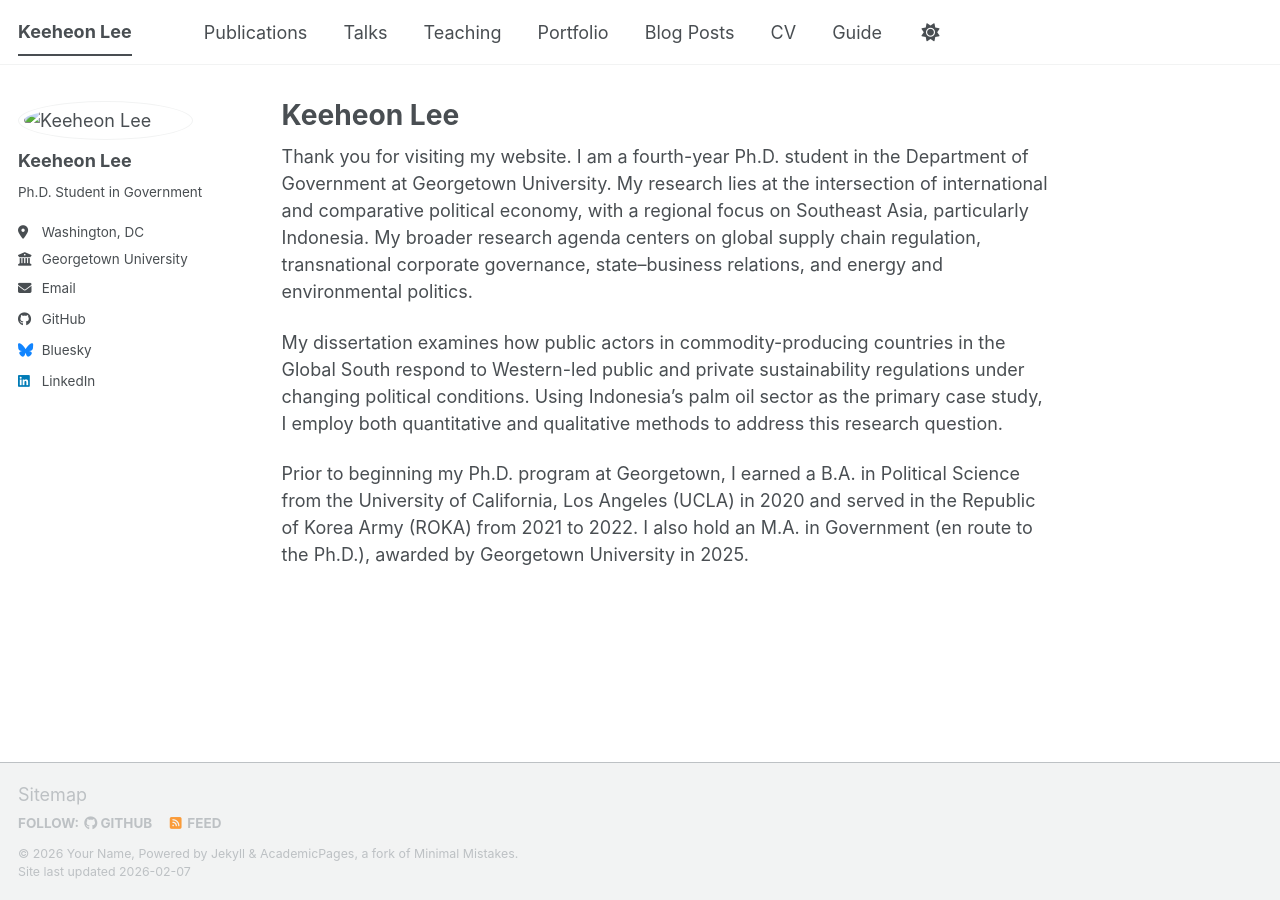
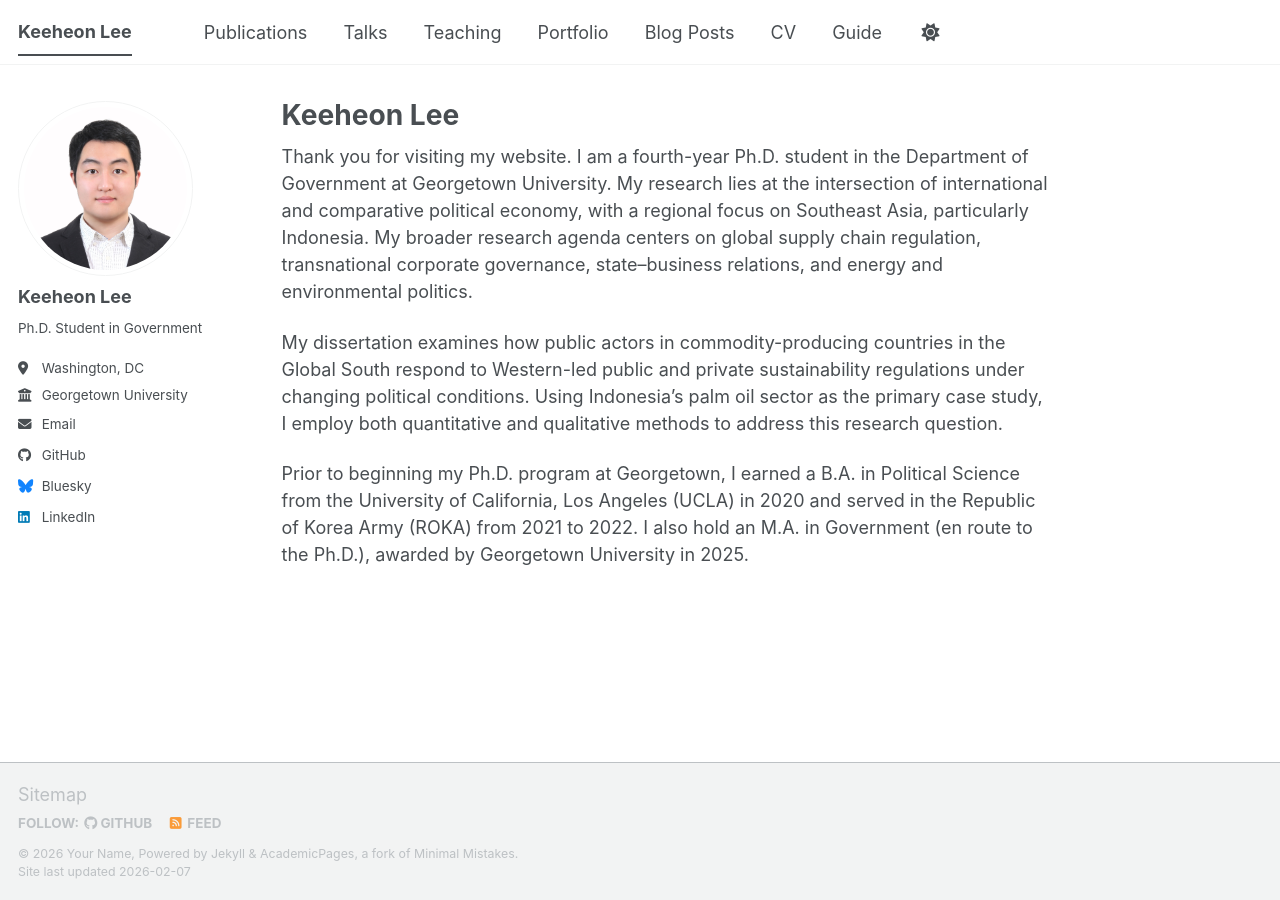
Before and after one commit to keeheon-lee/keeheon-lee.github.io, a Jekyll site: the page built from _pages/about.md, in a window 1280 px wide. Built offline with Jekyll 4.4.1, drawn with Linux system fonts in a browser that asks for light colours; a script bundle is joined from its source files by our own code; library files that are not in the unit come from our copies.

Commit message:
Update _config.yml

```diff
--- a/_config.yml
+++ b/_config.yml
@@ -21,7 +21,7 @@ repository               : "https://keeheon-lee.github.io"
 author:
   # Biographic information
   name             : "Keeheon Lee"
-  avatar           : "images/keeheon-lee-passport-photo.jpg"
+  avatar           : "keeheon-lee-passport-photo.jpg"
   pronouns         : # pronouns
   bio              : "Ph.D. Student in Government"
   location         : "Washington, DC"
```
